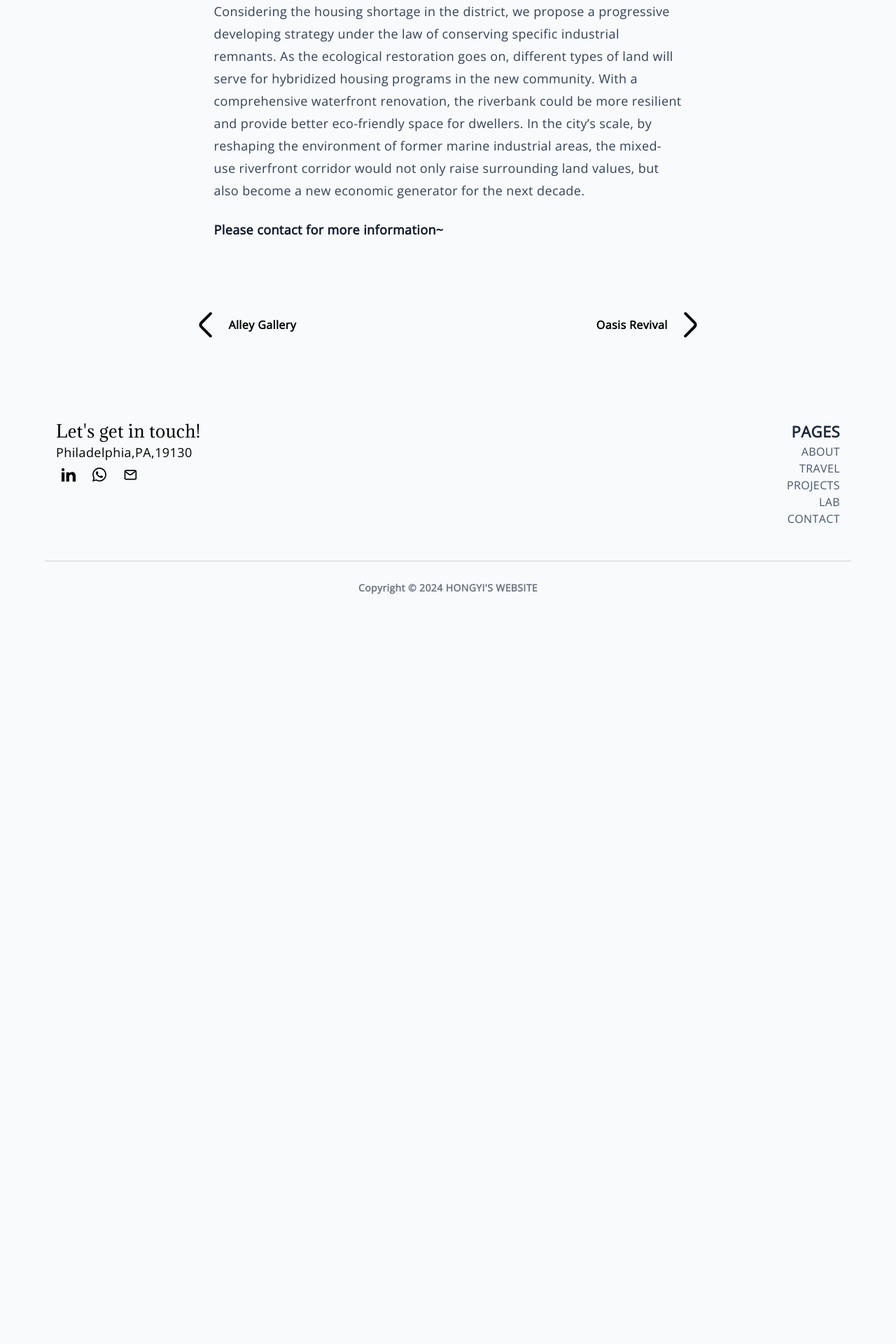
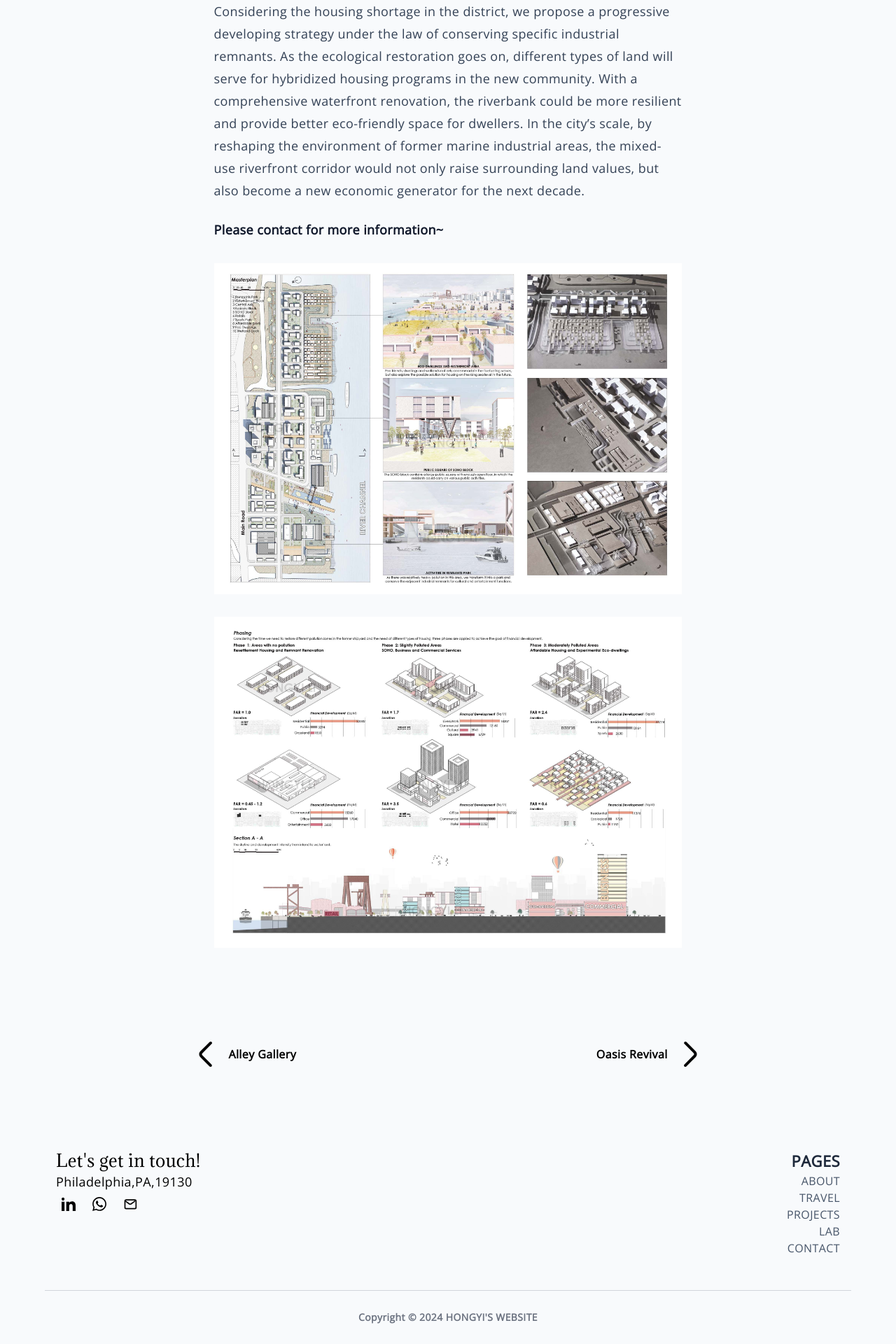
Before and after one commit to hongyili-hl/hongyili-hl.github.io, a Jekyll site: the page built from _posts/2021-05-28-Transition-of-ShipyardPlan.md, in a window 1280 px wide. Shown: the part 736-2656 px from the top of the page at 70% size. Built offline with Jekyll 4.4.1, drawn with Linux system fonts in a browser that asks for light colours; before the commit the page ends 1614 px from its top, so only the background shows below that.

Commit message:
Update 2021-05-28-Transition-of-ShipyardPlan.md

```diff
--- a/_posts/2021-05-28-Transition-of-ShipyardPlan.md
+++ b/_posts/2021-05-28-Transition-of-ShipyardPlan.md
@@ -11,3 +11,6 @@ This project studies the Wenchong Shipyard, which will be demolished in the Econ
 Considering the housing shortage in the district, we propose a progressive developing strategy under the law of conserving specific industrial remnants. As the ecological restoration goes on, different types of land will serve for hybridized housing programs in the new community. With a comprehensive waterfront renovation, the riverbank could be more resilient and provide better eco-friendly space for dwellers. In the city's scale, by reshaping the environment of former marine industrial areas, the mixed-use riverfront corridor would not only raise surrounding land values, but also become a new economic generator for the next decade.
 
 **Please contact for more information~**
+
+![Transition of Shipyard-2](/assets/images/Transition of Shipyard-2.jpg)
+![Transition of Shipyard-3](/assets/images/Transition of Shipyard-3.jpg)
```
